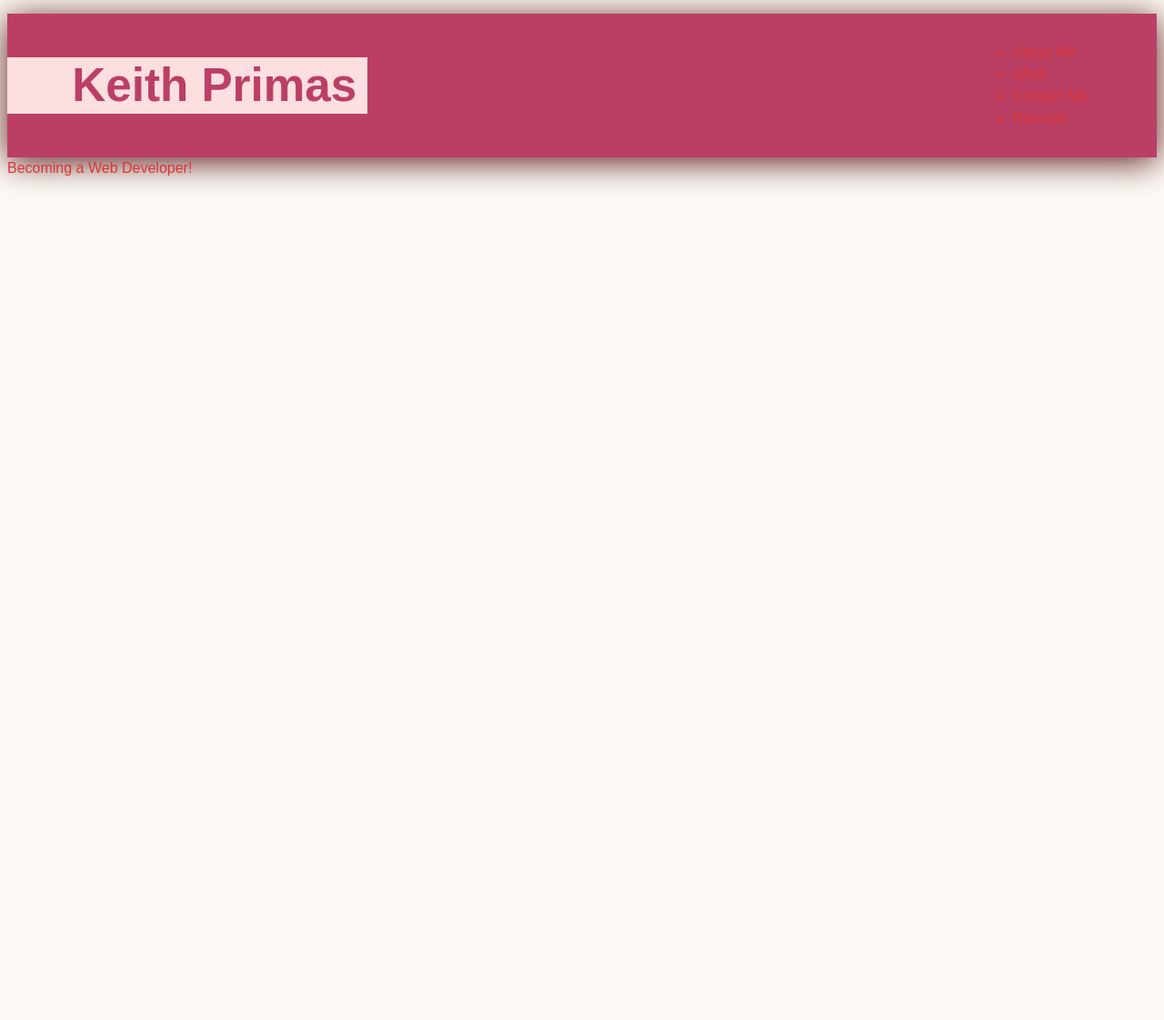
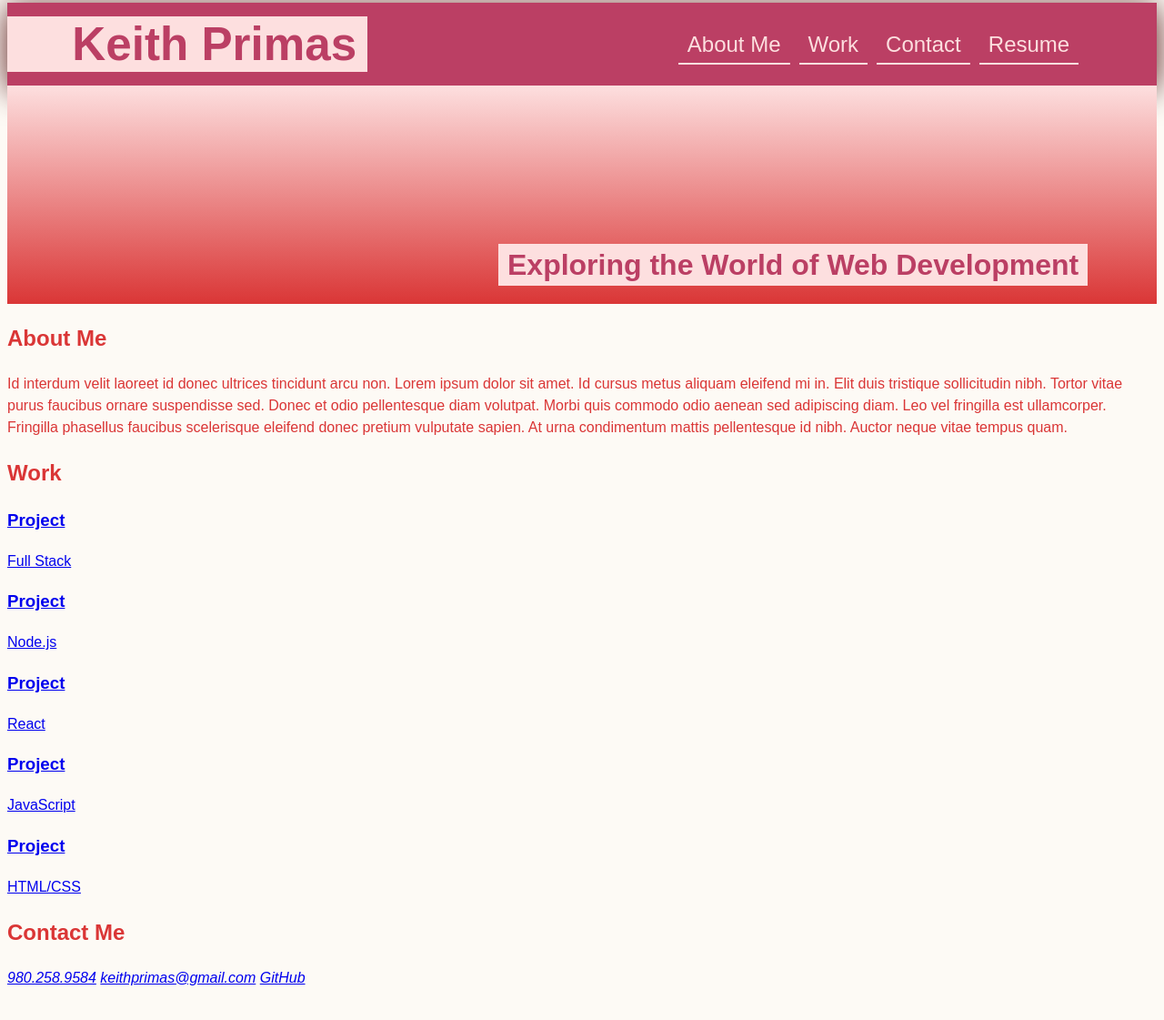
Before and after one commit to keithprimas/Keith-Module-2-080323, a plain HTML site: page index.html in a window 1280 px wide. Shown: the part 5-1126 px from the top of the page at 91% size. Before the commit the page ends 800 px from the top, so only its background shows below. Drawn offline with Linux system fonts and the light colour scheme; files whose address does not match are found by name.

Commit message:
updated html

```diff
--- a/index.html
+++ b/index.html
@@ -4,38 +4,100 @@
 <head>
     <meta charset="UTF-8">
     <link rel="stylesheet" href="C:\Users\keith\OneDrive\Desktop\Module-2-080323\assets\style.css">
-    <title>Professional Portfolio</title>
+    <title>Primas | Web Developer</title>
 </head>
 
 <body>
-    <main class="main">
-    <header class="main-header">
-        <h1 class="name">Keith Primas</h1>
-        <nav>
-            <ul>
-                <li>About Me</li>
-                <li>Work</li>
-                <li>Contact Me</li>
-                <li>Resume</li>
-            </ul>
-        </nav>
-    </header>
-    <section class="goal">
-        <div class="section-goal">
-            <span class="statement">Becoming a Web Developer!</span>
+   <header>
+    <h1>Keith Primas</h1>
+    <nav>
+        <a href="#about">About Me</a>
+        <a href="#work">Work</a>
+        <a href="#contact">Contact</a>
+        <a href="#">Resume</a>
+    </nav>
+   </header>
+
+   <section class="banner">
+    <div>
+        <h2>Exploring the World of Web Development</h2>
+    </div>
+   </section>
+
+   <main class="page">
+    <section class="page-section" id="about">
+        <h2>About Me</h2>
+        <div>
+            <p>
+                Id interdum velit laoreet id donec ultrices tincidunt arcu non.
+                Lorem ipsum dolor sit amet. Id cursus metus aliquam eleifend mi in. Elit duis tristique sollicitudin nibh.
+                Tortor vitae purus faucibus ornare suspendisse sed. Donec et odio pellentesque diam volutpat.
+                Morbi quis commodo odio aenean sed adipiscing diam. Leo vel fringilla est ullamcorper.
+                Fringilla phasellus faucibus scelerisque eleifend donec pretium vulputate sapien.
+                At urna condimentum mattis pellentesque id nibh. Auctor neque vitae tempus quam.
+            </p>
         </div>
+    </section>
+
+    <section class="page-section" id="work">
+        <h2>Work</h2>
+        <div class="flex-container">
+            <a href="#" class="flex-item Full-stack">
+                <div>
+                    <h3>Project</h3>
+                    <span>Full Stack</span>
+                </div>
+            </a>
+
+            <a href="#" class="flex-item node.js">
+                <div>
+                    <h3>Project</h3>
+                    <span>Node.js</span>
+                </div>
+            </a>
+
+            <a href="#" class="flex-item React">
+                <div>
+                    <h3>Project</h3>
+                    <span>React</span>
+                </div>
+            </a>
+
+            <a href="#" class="flex-item JavaScript">
+                <div>
+                    <h3>Project</h3>
+                    <span>JavaScript</span>
+                </div>
+            </a>
+
+            <a href="#" class="flex-item HTML/CSS">
+                <div>
+                    <h3>Project</h3>
+                    <span>HTML/CSS</span>
+                </div>
+            </a>
+         </div>
+
+    </section>
+
+    <section class="page-section contact" id="contact">
+        <h2>Contact Me</h2>
+        <div>
+            <address>
+                <a href="tel:+19802589584">980.258.9584</a>
+                <a href="mailto:keithprimas@gmail.com">keithprimas@gmail.com</a>
+                <a href="#">GitHub</a>
+            </address>
+        </div>
+
+    </section>
 
 
 
 
 
 
-    </section>
 
-
-
-
-    </main>
+   </main>
 </body>
-
 </html>
```
